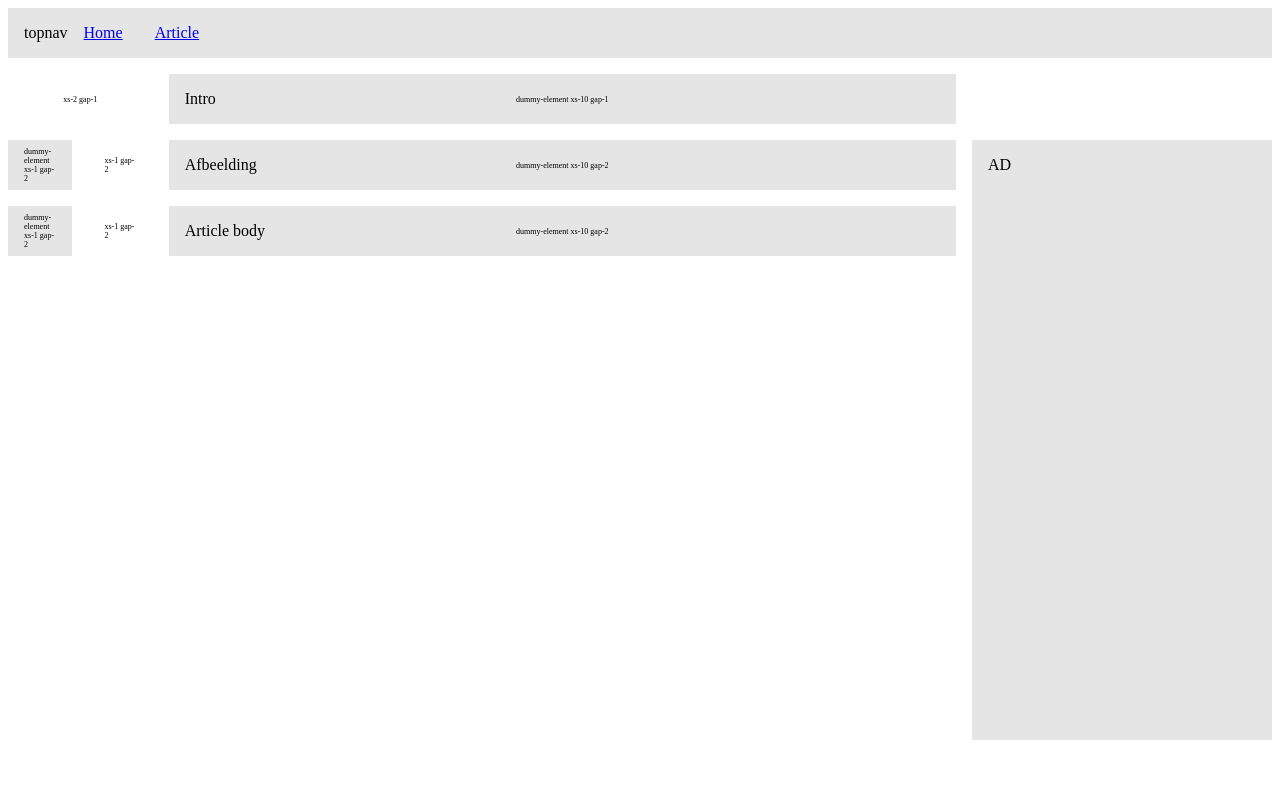
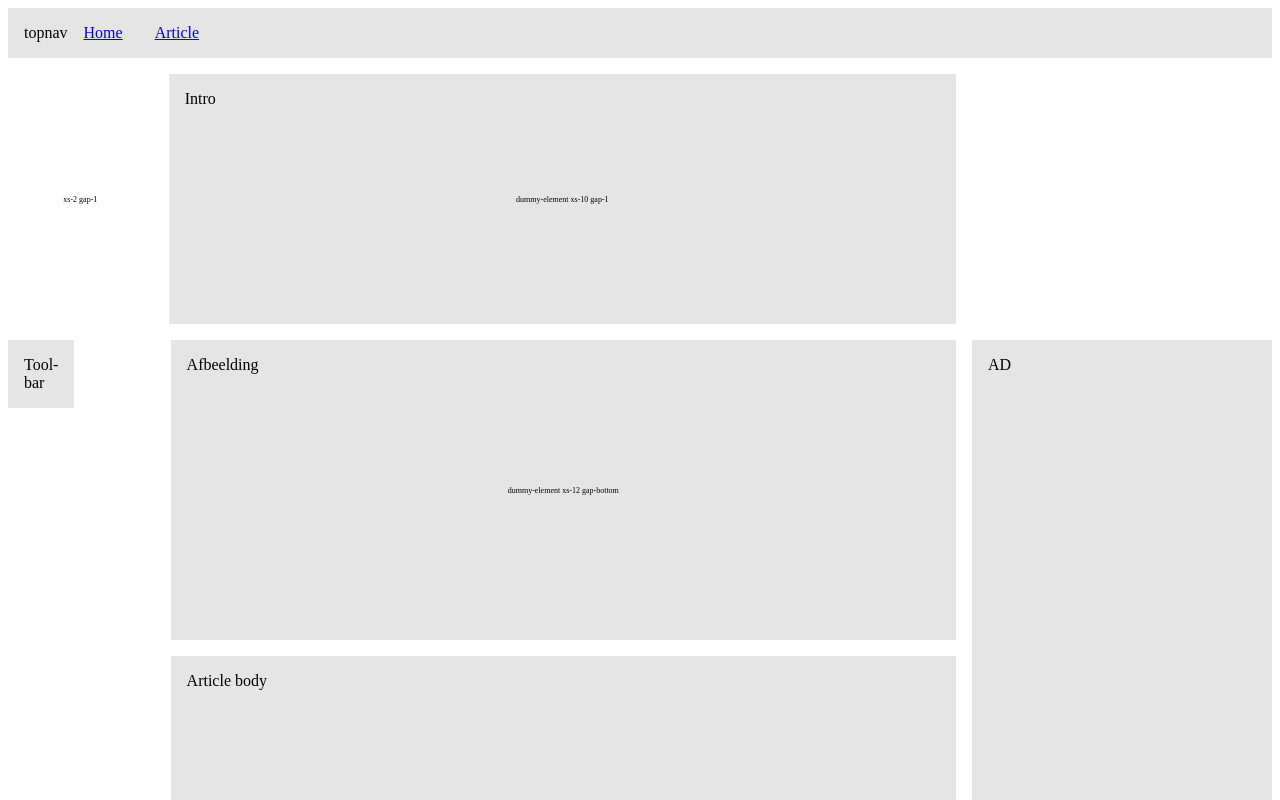
Before and after one commit to FDMediagroep/fdmg-css-grid, a Next.js app: page /article in a window 1280 px wide. Shown: the top 800 px of the page. Built offline with nearby package versions, Linux system fonts and the light colour scheme.

Commit message:
Sticky toolbar

```diff
--- a/src/components/GridContainer.tsx
+++ b/src/components/GridContainer.tsx
@@ -125,6 +125,7 @@ export function GridContainer(props: Props) {
                     ? ` ${props?.attributes?.join?.(' ')}`
                     : ''
             }${props.debug ? ` ${styles.debug}` : ''}`}
+            style={props.style}
         >
             {props?.debug && (
                 <span className="debug">
--- a/src/pages/_app.scss
+++ b/src/pages/_app.scss
@@ -21,8 +21,6 @@ html {
     justify-content: space-between;
 
     > main {
-        max-width: 100vw;
-        overflow: hidden;
         flex: 1 1 auto;
     }
     > aside {
@@ -32,11 +30,6 @@ html {
     }
 }
 
-.dummy-ad-300-600 {
-    height: 600px;
-    width: 300px;
-}
-
 .debug {
     font-size: 0.5rem;
     position: absolute;
@@ -44,3 +37,13 @@ html {
     top: 50%;
     transform: translate(-50%, -50%);
 }
+
+.sticky {
+    position: sticky;
+    top: 0;
+    height: auto;
+}
+.dummy-ad-300-600 {
+    height: 600px;
+    width: 300px;
+}
--- a/src/pages/article.tsx
+++ b/src/pages/article.tsx
@@ -19,6 +19,7 @@ export default function Page() {
                             debug={true}
                             className="dummy-element"
                             attributes={['xs-10', 'gap-1']}
+                            style={{ height: '250px' }}
                         >
                             Intro
                         </GridContainer>
@@ -30,42 +31,41 @@ export default function Page() {
                 <main>
                     <GridContainer attributes={['grid']}>
                         <GridContainer
-                            debug={true}
-                            className="dummy-element"
+                            className="dummy-element sticky"
                             attributes={['xs-1', 'gap-2']}
-                        />
+                        >
+                            Tool&shy;bar
+                        </GridContainer>
                         <GridContainer
                             debug={true}
                             attributes={['xs-1', 'gap-2']}
                         />
+                        <GridContainer attributes={['xs-10', 'gap-2']}>
+                            <GridContainer attributes={['grid']}>
                                 <GridContainer
                                     debug={true}
                                     className="dummy-element"
-                            attributes={['xs-10', 'gap-2']}
+                                    attributes={['xs-12', 'gap-bottom']}
+                                    style={{ height: '300px' }}
                                 >
                                     Afbeelding
                                 </GridContainer>
-
                                 <GridContainer
                                     debug={true}
                                     className="dummy-element"
-                            attributes={['xs-1', 'gap-2']}
-                        />
-                        <GridContainer
-                            debug={true}
-                            attributes={['xs-1', 'gap-2']}
-                        />
-                        <GridContainer
-                            debug={true}
-                            className="dummy-element"
-                            attributes={['xs-10', 'gap-2']}
+                                    attributes={['xs-12', 'gap-bottom']}
+                                    style={{ height: '1000px' }}
                                 >
                                     Article body
                                 </GridContainer>
                             </GridContainer>
+                        </GridContainer>
+                    </GridContainer>
                 </main>
                 <aside>
-                    <div className="dummy-element dummy-ad-300-600">AD</div>
+                    <div className="sticky dummy-element dummy-ad-300-600">
+                        AD
+                    </div>
                 </aside>
             </section>
         </>
```
Lines whose indentation alone changed are shown as unchanged.
